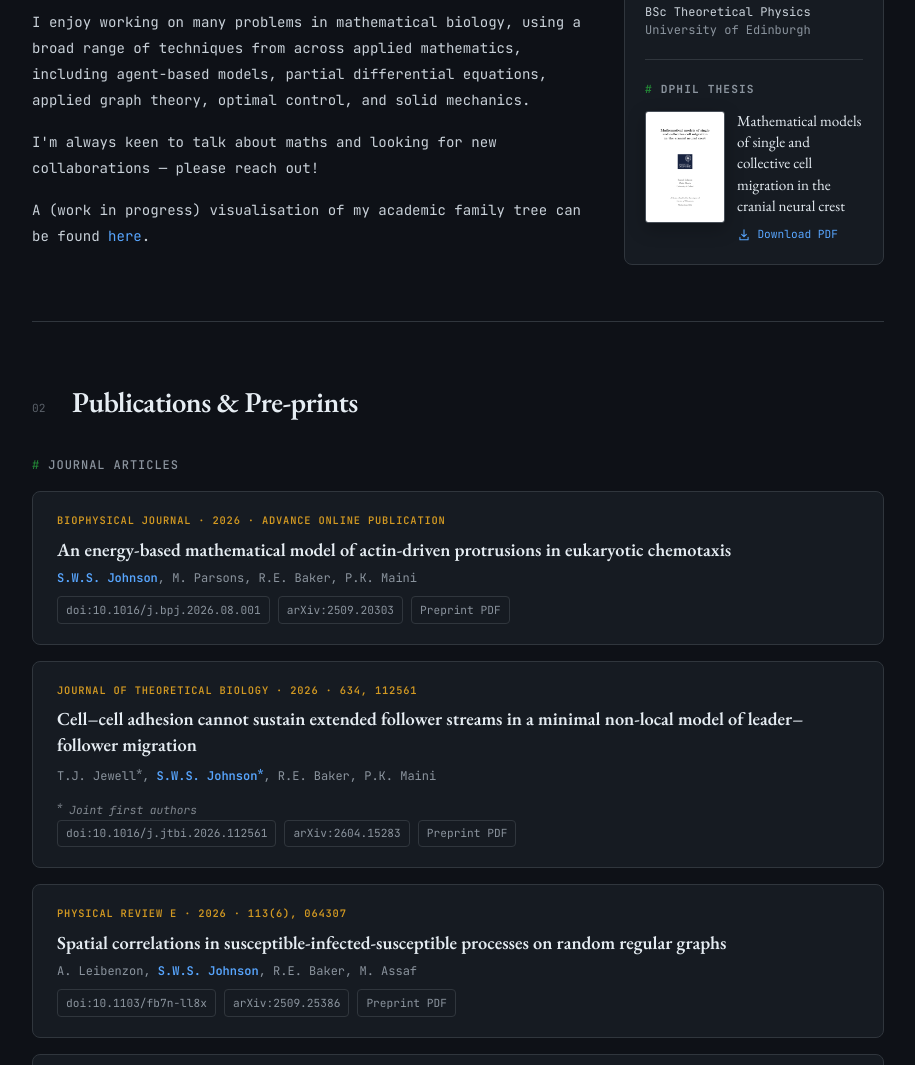
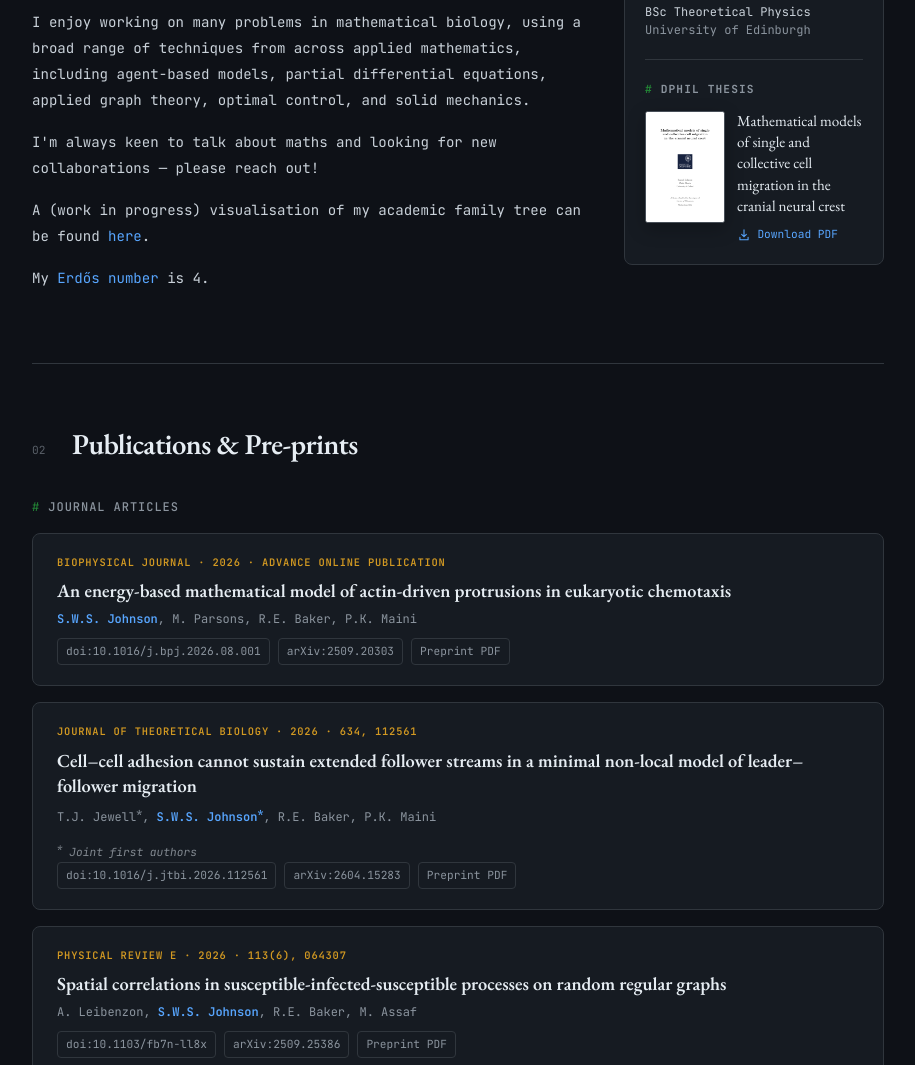
Before and after one commit to SWSJChCh/swsjchch.github.io, a plain HTML site: page index.html in a window 1280 px wide. Shown: the part 926-1991 px from the top of the page, without its empty margins (182-1097 px from the left). Drawn offline with nearby package versions, Linux system fonts and the light colour scheme.

Commit message:
Include Erdős number in personal description
Added a paragraph about Erdős number.

```diff
--- a/index.html
+++ b/index.html
@@ -497,6 +497,7 @@
         <p>I enjoy working on many problems in mathematical biology, using a broad range of techniques from across applied mathematics, including agent-based models, partial differential equations, applied graph theory, optimal control, and solid mechanics.</p>
         <p>I'm always keen to talk about maths and looking for new collaborations — please reach out!</p>
         <p>A (work in progress) visualisation of my academic family tree can be found <a href="genealogy.html">here</a>.</p>
+        <p>My <a href="https://en.wikipedia.org/wiki/Erd%C5%91s_number">Erdős number</a> is 4.</p>
       </div>
       <div class="fade-up" style="transition-delay:0.15s">
         <div class="info-card">
```
